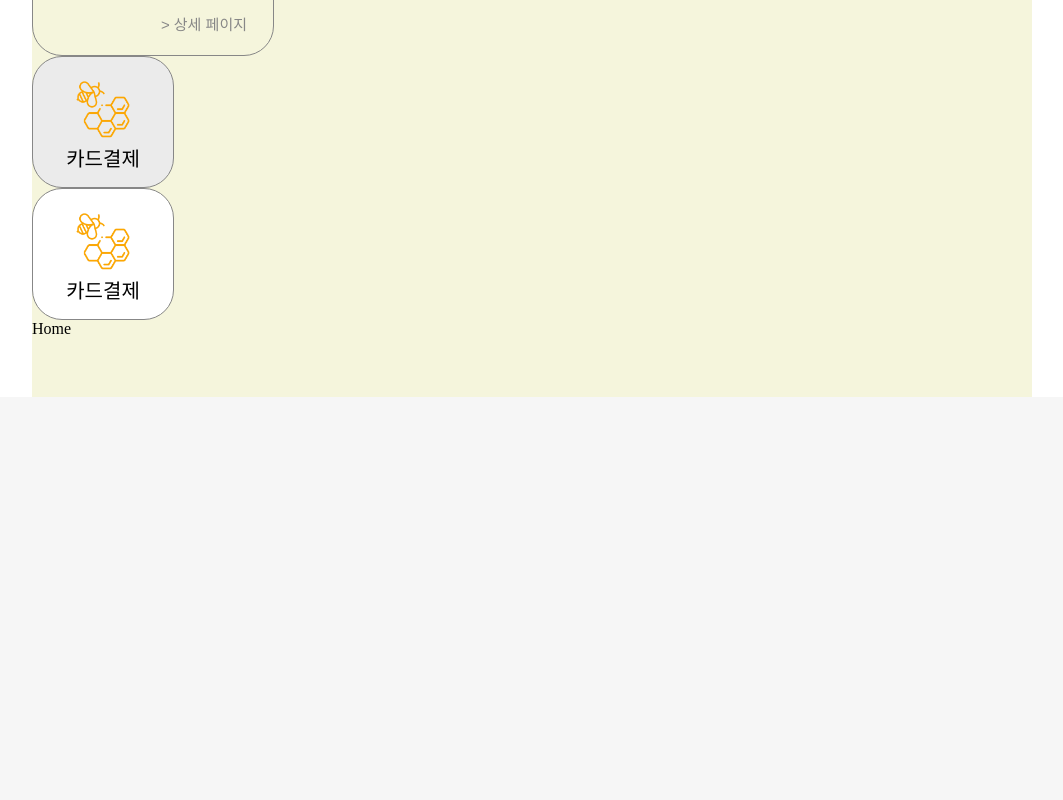
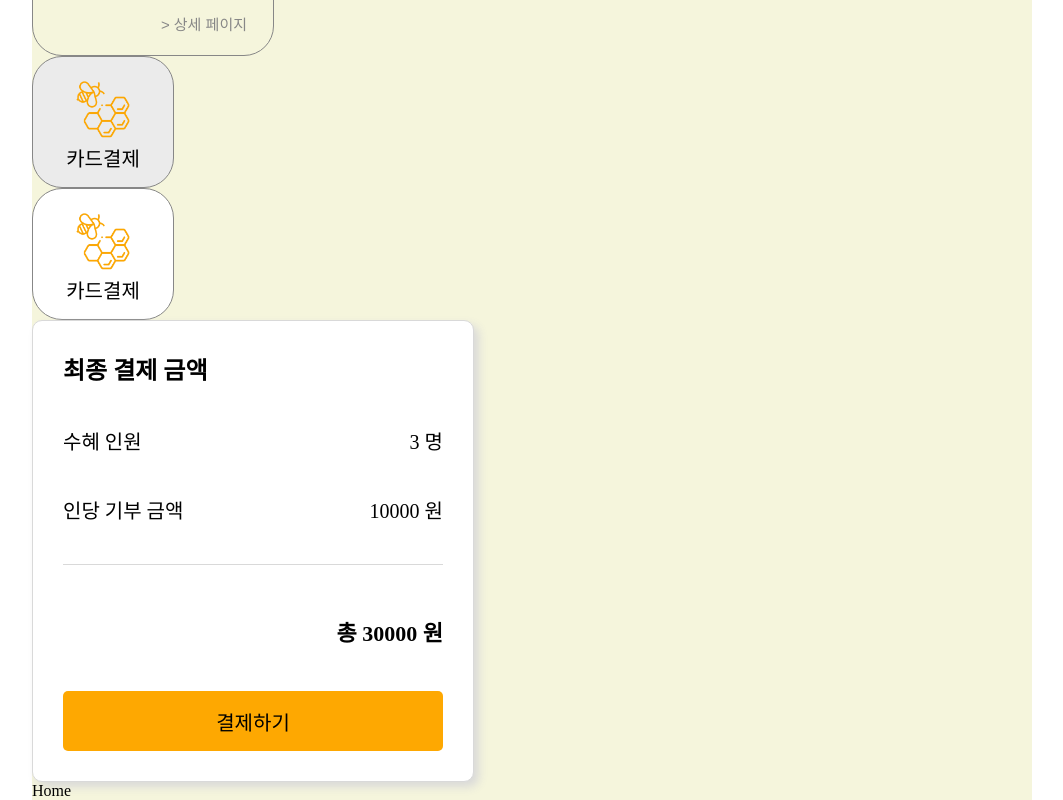
Before and after one commit to ShimminS096/doNate_2024Capstone, a React (Vite) app in the folder donate/src/frontend/: page / in a window 1280 px wide. Shown: the part 543-1343 px from the top of the page, without its empty margins (108-1171 px from the left). Before the commit the page ends 940 px from the top, so only its background shows below. Built offline with nearby package versions, Linux system fonts and the light colour scheme.

Commit message:
Feat, Design: PaymentReceipt 컴포넌트 구현과 그에 따른 수정 사항
- PaymentReceipt.css, PaymentReceipt.jsx : PaymentReceipt 구현 및 디자인
- Home.jsx : PaymentReceipt.jsx 구현으로 인한 컴포넌트 호출 추가

Before: 240719_13:18

```diff
--- /dev/null
+++ b/donate/src/frontend/src/components/PaymentReceipt.css
@@ -0,0 +1,48 @@
+.PaymentReceipt {
+  display: flex;
+  flex-direction: column;
+  border: 1px solid #d9d9d9;
+  box-shadow: 5px 5px 10px 0px #d9d9d9;
+  border-radius: 10px;
+  font-size: 20px;
+  width: 380px;
+  height: 400px;
+  padding: 30px;
+  background-color: white;
+}
+
+.PaymentReceipt .title {
+  font-size: 24px;
+  font-weight: 700;
+  margin-bottom: 40px;
+}
+
+.PaymentReceipt .infoRow {
+  display: flex;
+  margin-bottom: 40px;
+}
+
+.PaymentReceipt .left {
+  margin-right: auto;
+}
+
+.PaymentReceipt .right {
+  margin-left: auto;
+}
+
+.PaymentReceipt .divider {
+  border-top: 1px solid #d9d9d9;
+  margin-bottom: 50px;
+}
+
+.PaymentReceipt .result {
+  margin-left: auto;
+  font-size: 22px;
+  font-weight: 700;
+}
+
+.PaymentReceipt .ColoredButton {
+  width: 100%;
+  border-radius: 5px;
+  margin-top: auto;
+}
--- /dev/null
+++ b/donate/src/frontend/src/components/PaymentReceipt.jsx
@@ -0,0 +1,37 @@
+import "./PaymentReceipt.css";
+import React from "react";
+import ColoredButton from "../components/ColoredButton";
+import { useNavigate } from "react-router-dom";
+
+const PaymentReceipt = ({ numberOfBeneficiaries, donationAmountPerPerson }) => {
+  const nav = useNavigate();
+
+  const onClickPaymentButton = () => {
+    nav("/done");
+  };
+
+  const totalAmount = numberOfBeneficiaries * donationAmountPerPerson;
+
+  return (
+    <div className="PaymentReceipt">
+      <div className="title">최종 결제 금액</div>
+      <div className="infoRow">
+        <div className="left">수혜 인원</div>
+        <div className="right">{numberOfBeneficiaries} 명</div>
+      </div>
+      <div className="infoRow">
+        <div className="left">인당 기부 금액</div>
+        <div className="right">{donationAmountPerPerson} 원</div>
+      </div>
+      <div className="divider" />
+      <div className="result">총 {totalAmount} 원</div>
+      <ColoredButton
+        text={"결제하기"}
+        onClick={onClickPaymentButton}
+        type={"ORANGE"}
+      />
+    </div>
+  );
+};
+
+export default PaymentReceipt;
--- a/donate/src/frontend/src/pages/Home.jsx
+++ b/donate/src/frontend/src/pages/Home.jsx
@@ -4,6 +4,7 @@ import MyPageMenuBox from "../components/MyPageMenuBox";
 import TagBox from "../components/TagBox";
 import DoNateLogo from "../assets/DoNate_logo.png";
 import PaymentMethod from "../components/PaymentMethod";
+import PaymentReceipt from "../components/PaymentReceipt";
 
 const Home = () => {
   return (
@@ -28,6 +29,10 @@ const Home = () => {
         methodName={"카드결제"}
         isPaymentMethodSelected={0}
       />
+      <PaymentReceipt
+        numberOfBeneficiaries={"3"}
+        donationAmountPerPerson={"10000"}
+      />
       Home
     </div>
   );
```
